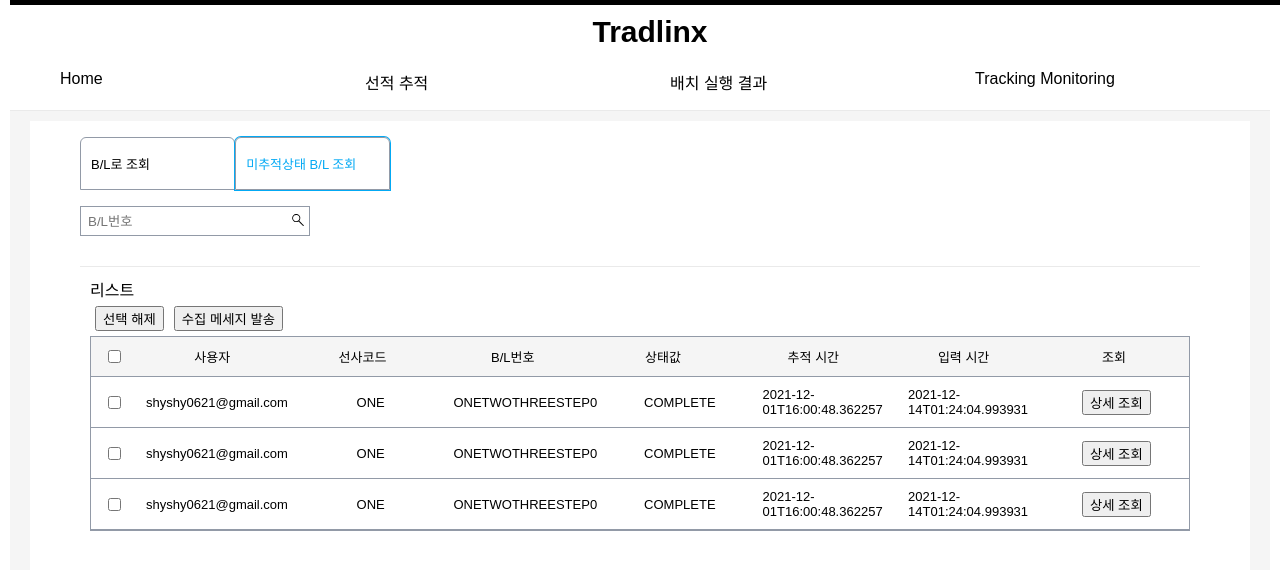
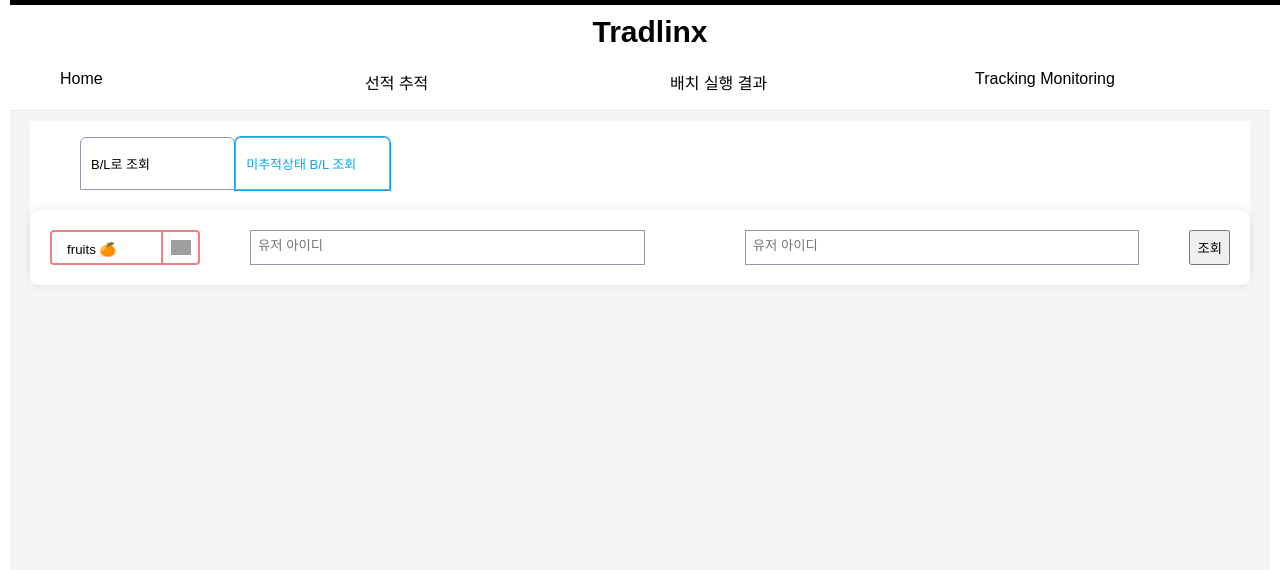
Before and after one commit to hachuu/nextjs-example, a Next.js app: page /cargo-track/finder in a window 1280 px wide. Both pictures are taken after a click on the item "미추적상태 B/L 조회". Shown: the top 570 px of the page. Built offline with nearby package versions, Linux system fonts and the light colour scheme; grey boxes are pictures that could not be loaded; a web font is replaced by a local one.

Commit message:
미추적상태 디자인 뽑는 중

```diff
--- /dev/null
+++ b/pages/cargo-track/components/untracking-BL-search.tsx
@@ -0,0 +1,118 @@
+import styled from "styled-components";
+import Image from "next/image";
+import { useState } from 'react';
+
+export const UnTrackingBLSearch = () => {
+
+  const [selectActive, setSelectActive] = useState(false);
+
+  const BLSearchDiv = styled.div`
+    display: flex;
+    flex-direction: row;
+    background-color: #fff;
+    border-radius: 10px;
+    box-shadow: 0px 0px 10px rgba(0, 0, 0, 0.1);
+    padding: 20px;
+    margin-top: 20px;
+  `;
+  const BLInputDiv = styled.div`
+    border: 1px solid #929aa7;
+    margin: 0 50px;
+    padding: 5px;
+    flex: 1;
+    justify-content: space-between;
+    @media (max-width: 768px) {
+      margin: 0 10px 0 10px;
+      // width: 100%;
+    }
+  `;
+
+  const BLInput = styled.input`
+    flex: 1;
+    border: none;
+  `;
+
+  const SelectBoxDiv = styled.div`
+    box-sizing: border-box;
+    position: relative;
+    width: 150px;
+    height: 35px;
+    border-radius: 4px;
+    border: 2px solid lightcoral;
+    background: url("https://freepikpsd.com/media/2019/10/down-arrow-icon-png-7-Transparent-Images.png")
+      calc(100% - 7px) center no-repeat;
+    background-size: 20px;
+    cursor: pointer;
+    :after {
+      content: "";
+      display: block;
+      width: 2px;
+      height: 100%;
+      position: absolute;
+      top: 0;
+      right: 35px;
+      background: lightcoral;
+    }
+  `;
+  const SelectButton = styled.button`
+    display: flex;
+    align-items: center;
+    width: inherit;
+    height: inherit;
+    border: 0 none;
+    outline: 0 none;
+    padding-left: 15px;
+    background: transparent;
+    cursor: pointer;
+  `;
+
+  const OptionUl = styled.ul`
+    position: absolute;
+    top: 28px;
+    left: 0;
+    width: 100%;
+    background: lightcoral;
+    color: #fff;
+    list-style-type: none;
+    padding: 0;
+    border-radius: 6px;
+    overflow: hidden;
+    max-height: ${(props: {active: boolean}) => props.active ? '500px': '0'};
+    transition: 0.3s ease-in;
+  `;
+
+  const OptionItemLi = styled.li`
+    border-bottom: 1px dashed rgb(170, 72, 72);
+    padding: 5px 15px 5px;
+    transition: .1s;
+    &:hover {
+      background: rgb(175, 93, 93);
+    }
+    &:last-child {
+      border-bottom: 0 none;
+    }
+  `;
+
+  return (
+    <>
+    <BLSearchDiv>
+      <SelectBoxDiv>
+        <SelectButton onClick={()=>setSelectActive(!selectActive)}>fruits 🍊</SelectButton>
+        <OptionUl active={selectActive}>
+          <OptionItemLi>apple</OptionItemLi>
+          <OptionItemLi>orange</OptionItemLi>
+          <OptionItemLi>grape</OptionItemLi>
+          <OptionItemLi>melon</OptionItemLi>
+        </OptionUl>
+      </SelectBoxDiv>
+      <BLInputDiv>
+        <BLInput placeholder="유저 아이디"></BLInput>
+      </BLInputDiv>
+      <BLInputDiv>
+        <BLInput placeholder="유저 아이디"></BLInput>
+      </BLInputDiv>
+      <button>조회</button>
+    </BLSearchDiv>
+    </>
+  );
+};
--- a/pages/cargo-track/finder.tsx
+++ b/pages/cargo-track/finder.tsx
@@ -1,9 +1,9 @@
 import { NextPage } from "next";
 import { useState } from "react";
 import styled, { css } from "styled-components";
+import { UnTrackingBLSearch } from './components/untracking-BL-search';
 
 const Finder: NextPage = () => {
-
   const [trackingYactive, setTrackingYactive] = useState(true);
   const [activeDetaillDiv, setActiveDetaillDiv] = useState(false);
 
@@ -55,6 +55,13 @@
     height: 100%;
   `;
 
+  const BLSearchDiv = styled.div`
+    box-shadow: 0px 0px 10px rgba(0, 0, 0, 0.1);
+    border-radius: 10px;
+    margin-top: 20px;
+    padding: 20px;
+`;
+
   const BLInputDiv = styled.div`
     border: 1px solid #929aa7;
     margin: 0 50px;
@@ -78,7 +85,7 @@
       cursor: pointer;
       box-shadow: 1px 1px 1px 1px #f5f5f5;
     }
-  `
+  `;
 
   const BLResultDiv = styled.div`
     justify-content: space-between;
@@ -87,16 +94,18 @@
     padding: 10px;
     margin: 30px 50px;
     display: flex;
-    flex-flow: ${(props: {activeDetaillDiv: boolean}) => props.activeDetaillDiv ? 'row wrap;': 'none'};
+    flex-flow: ${(props: { activeDetaillDiv: boolean }) =>
+      props.activeDetaillDiv ? "column wrap;" : "none"};
     @media (max-width: 768px) {
       margin: 0 10px 0 10px;
-      flex-flow: ${(props: {activeDetaillDiv: boolean}) => props.activeDetaillDiv ? 'column wrap;': 'none'};
       overflow-y: scroll;
     }
   `;
-  const BLListDiv =  styled.div`
-    flex:  ${(props: {activeDetaillDiv: boolean})  => props.activeDetaillDiv ? '0 0 40%': '1'};
-    // flex-basis: ${(props: {activeDetaillDiv: boolean})  => props.activeDetaillDiv ? '100%': 'none'};
+  const BLListDiv = styled.div`
+    flex: ${(props: { activeDetaillDiv: boolean }) =>
+      props.activeDetaillDiv ? "0 0 40%" : "1"};
+    // flex-basis: ${(props: { activeDetaillDiv: boolean }) =>
+      props.activeDetaillDiv ? "100%" : "none"};
     // @media (max-width: 768px) {
     //   overflow-y: scroll;
     // }
@@ -120,17 +129,17 @@
   const TableHeadDiv = styled.div`
     display: flex;
     flex-direction: row;
-  `
+    background-color: ${(props: { type: string }) => props.type === 'list' ? '#f5f5f5' : '#03a9f424'};
+  `;
 
   const TableHeadItemDiv = styled.div`
     padding: 10px;
     display: flex;
-    flex: ${((props: {flexValue: number})  => props.flexValue)};
+    flex: ${(props: { flexValue: number }) => props.flexValue};
     justify-content: center;
     align-items: center;
     border-bottom: 1px solid #929aa7;
     font-size: 13px;
-    background-color: #f5f5f5;
   `;
 
   const TableBodyDiv = styled.div`
@@ -141,15 +150,22 @@
   const TableBodyListDiv = styled.div`
     display: flex;
     flex-direction: row;
+    border-bottom: 1px solid #929aa7;
   `;
+
+  const TableBodyListDetailDiv = styled.div`
+    display: flex;
+    flex-direction: row;
+    border-bottom: 1px solid #929aa7;
+  `;
+
 
   const TableBodyListItemDiv = styled.div`
     padding: 10px;
     display: flex;
-    flex: ${((props: {flexValue: number})  => props.flexValue)};
+    flex: ${(props: { flexValue: number }) => props.flexValue};
     justify-content: center;
     align-items: center;
-    border-bottom: 1px solid #929aa7;
     font-size: 13px;
     overflow-wrap: break-word;
     @media (max-width: 768px) {
@@ -161,13 +177,18 @@
       -webkit-box-orient: vertical;
     }
   `;
+  const TableBodyListDetailBtnDiv = styled.div`
+    &: hover {
+      cursor: pointer;
+    }
+  `;
 
   const ListDetailButton = styled.button`
     margin: 0 10px 0 0;
   `;
-  const BLListDetailDiv =  styled.div`
-    flex: 0 0 40%;
-    margin-left: auto;
+  const BLListDetailDiv = styled.div`
+    flex: 1;
+    margin: 10px 10px 10px 10px;
     @media (max-width: 768px) {
       margin-left: 0;
       margin-top: 10px;
@@ -176,7 +197,7 @@
 
   const BLDetailCloseDiv = styled.div`
     display: flex;
-  `
+  `;
 
   const BLDetailCloseBtnImg = styled.img`
     margin-left: auto;
@@ -188,7 +209,7 @@
   const BLDetaiTableslDiv = styled.div`
     display: flex;
     flex-direction: column;
-  `
+  `;
 
   const BLDetailTableDiv = styled.div`
     display: flex;
@@ -196,7 +217,6 @@
     border-bottom: 1px solid #929aa7;
     margin-bottom: 10px;
   `;
-
 
   return (
     <PageDiv>
@@ -220,6 +240,9 @@
         </TabUl>
       </PageTab>
       <PageContent>
+        {
+          trackingYactive && (
+            <BLSearchDiv>
             <BLInputDiv>
               <BLInput placeholder="B/L번호"></BLInput>
               <span>
@@ -266,7 +289,7 @@
                   <ListDetailButton>수집 메세지 발송</ListDetailButton>
                 </OptionBtnDiv>
                 <ListTableDiv>
-              <TableHeadDiv>
+                  <TableHeadDiv type={'list'}>
                     <TableHeadItemDiv flexValue={0.2}>
                       <input type={"checkbox"}></input>
                     </TableHeadItemDiv>
@@ -299,93 +322,47 @@
                       <TableBodyListItemDiv flexValue={1}>
                         2021-12-14T01:24:04.993931
                       </TableBodyListItemDiv>
-                  <TableBodyListItemDiv flexValue={1}>
-                    <button onClick={() => setActiveDetaillDiv(true)}>
-                      상세 조회
-                    </button>
+                      <TableBodyListItemDiv
+                        flexValue={1}
+                        onClick={() => setActiveDetaillDiv(!activeDetaillDiv)}
+                      >
+                        <TableBodyListDetailBtnDiv>
+                          상세 조회 ▼
+                        </TableBodyListDetailBtnDiv>
                       </TableBodyListItemDiv>
                     </TableBodyListDiv>
-
-                <TableBodyListDiv>
-                  <TableBodyListItemDiv flexValue={0.2}>
-                    <input type={"checkbox"}></input>
-                  </TableBodyListItemDiv>
-                  <TableBodyListItemDiv flexValue={1}>
-                    shyshy0621@gmail.com
-                  </TableBodyListItemDiv>
-                  <TableBodyListItemDiv flexValue={1}>ONE</TableBodyListItemDiv>
-                  <TableBodyListItemDiv flexValue={1}>
-                    ONETWOTHREESTEP0
-                  </TableBodyListItemDiv>
-                  <TableBodyListItemDiv flexValue={1}>
-                    COMPLETE
-                  </TableBodyListItemDiv>
-                  <TableBodyListItemDiv flexValue={1}>
-                    2021-12-01T16:00:48.362257
-                  </TableBodyListItemDiv>
-                  <TableBodyListItemDiv flexValue={1}>
-                    2021-12-14T01:24:04.993931
-                  </TableBodyListItemDiv>
-                  <TableBodyListItemDiv flexValue={1}>
-                    <button onClick={() => setActiveDetaillDiv(true)}>
-                      상세 조회
-                    </button>
-                  </TableBodyListItemDiv>
-                </TableBodyListDiv>
-                <TableBodyListDiv>
-                  <TableBodyListItemDiv flexValue={0.2}>
-                    <input type={"checkbox"}></input>
-                  </TableBodyListItemDiv>
-                  <TableBodyListItemDiv flexValue={1}>
-                    shyshy0621@gmail.com
-                  </TableBodyListItemDiv>
-                  <TableBodyListItemDiv flexValue={1}>ONE</TableBodyListItemDiv>
-                  <TableBodyListItemDiv flexValue={1}>
-                    ONETWOTHREESTEP0
-                  </TableBodyListItemDiv>
-                  <TableBodyListItemDiv flexValue={1}>
-                    COMPLETE
-                  </TableBodyListItemDiv>
-                  <TableBodyListItemDiv flexValue={1}>
-                    2021-12-01T16:00:48.362257
-                  </TableBodyListItemDiv>
-                  <TableBodyListItemDiv flexValue={1}>
-                    2021-12-14T01:24:04.993931
-                  </TableBodyListItemDiv>
-                  <TableBodyListItemDiv flexValue={1}>
-                    <button onClick={() => setActiveDetaillDiv(true)}>
-                      상세 조회
-                    </button>
-                  </TableBodyListItemDiv>
-                </TableBodyListDiv>
-              </TableBodyDiv>
-            </ListTableDiv>
-          </BLListDiv>
                     {activeDetaillDiv && (
+                      <TableBodyListDetailDiv>
                         <BLListDetailDiv>
                           <BLDetailCloseDiv>
                             상세
-                <BLDetailCloseBtnImg
-                  src="https://cdn-icons-png.flaticon.com/512/151/151882.png"
-                  width="12px"
-                  height="12px"
-                  alt="닫기  무료 아이콘"
-                  title="닫기 무료 아이콘"
-                  onClick={() => setActiveDetaillDiv(false)}
-                ></BLDetailCloseBtnImg>
                           </BLDetailCloseDiv>
 
                           <BLDetaiTableslDiv>
                             <BLDetailTableDiv>
                               <ListTableDiv>
-                    <TableHeadDiv>
-                      <TableHeadItemDiv flexValue={0.7}>ID</TableHeadItemDiv>
-                      <TableHeadItemDiv flexValue={1}>선박명</TableHeadItemDiv>
-                      <TableHeadItemDiv flexValue={1}>출발항</TableHeadItemDiv>
-                      <TableHeadItemDiv flexValue={1}>도착항</TableHeadItemDiv>
-                      <TableHeadItemDiv flexValue={1}>ETD</TableHeadItemDiv>
-                      <TableHeadItemDiv flexValue={1}>ATD</TableHeadItemDiv>
-                      <TableHeadItemDiv flexValue={1}>ATA</TableHeadItemDiv>
+                                <TableHeadDiv  type={'detail'}>
+                                  <TableHeadItemDiv flexValue={0.7}>
+                                    ID
+                                  </TableHeadItemDiv>
+                                  <TableHeadItemDiv flexValue={1}>
+                                    선박명
+                                  </TableHeadItemDiv>
+                                  <TableHeadItemDiv flexValue={1}>
+                                    출발항
+                                  </TableHeadItemDiv>
+                                  <TableHeadItemDiv flexValue={1}>
+                                    도착항
+                                  </TableHeadItemDiv>
+                                  <TableHeadItemDiv flexValue={1}>
+                                    ETD
+                                  </TableHeadItemDiv>
+                                  <TableHeadItemDiv flexValue={1}>
+                                    ATD
+                                  </TableHeadItemDiv>
+                                  <TableHeadItemDiv flexValue={1}>
+                                    ATA
+                                  </TableHeadItemDiv>
                                 </TableHeadDiv>
                                 <TableBodyDiv>
                                   <TableBodyListDiv>
@@ -415,25 +392,44 @@
                               </ListTableDiv>
                             </BLDetailTableDiv>
                             <BLDetailTableDiv>
-
                               <ListTableDiv>
-                    <TableHeadDiv>
-                      <TableHeadItemDiv flexValue={0.7}>ID</TableHeadItemDiv>
+                                <TableHeadDiv type={'detail'}>
+                                  <TableHeadItemDiv flexValue={0.7}>
+                                    ID
+                                  </TableHeadItemDiv>
                                   <TableHeadItemDiv flexValue={1}>
                                     컨테이너번호
                                   </TableHeadItemDiv>
-                      <TableHeadItemDiv flexValue={1}>종류</TableHeadItemDiv>
-                      <TableHeadItemDiv flexValue={1}>크기</TableHeadItemDiv>
-                      <TableHeadItemDiv flexValue={1}>SEALNO</TableHeadItemDiv>
-                      <TableHeadItemDiv flexValue={1}>ATA</TableHeadItemDiv>
-                      <TableHeadItemDiv flexValue={1}>ATD</TableHeadItemDiv>
-                      <TableHeadItemDiv flexValue={1}>PORTOUT</TableHeadItemDiv>
-                      <TableHeadItemDiv flexValue={1}>RAILON</TableHeadItemDiv>
-                      <TableHeadItemDiv flexValue={1}>RAILOFF</TableHeadItemDiv>
+                                  <TableHeadItemDiv flexValue={1}>
+                                    종류
+                                  </TableHeadItemDiv>
+                                  <TableHeadItemDiv flexValue={1}>
+                                    크기
+                                  </TableHeadItemDiv>
+                                  <TableHeadItemDiv flexValue={1}>
+                                    SEALNO
+                                  </TableHeadItemDiv>
+                                  <TableHeadItemDiv flexValue={1}>
+                                    ATA
+                                  </TableHeadItemDiv>
+                                  <TableHeadItemDiv flexValue={1}>
+                                    ATD
+                                  </TableHeadItemDiv>
+                                  <TableHeadItemDiv flexValue={1}>
+                                    PORTOUT
+                                  </TableHeadItemDiv>
+                                  <TableHeadItemDiv flexValue={1}>
+                                    RAILON
+                                  </TableHeadItemDiv>
+                                  <TableHeadItemDiv flexValue={1}>
+                                    RAILOFF
+                                  </TableHeadItemDiv>
                                   <TableHeadItemDiv flexValue={1}>
                                     FINALARRIVAL
                                   </TableHeadItemDiv>
-                      <TableHeadItemDiv flexValue={1}>상세조회</TableHeadItemDiv>
+                                  <TableHeadItemDiv flexValue={1}>
+                                    상세조회
+                                  </TableHeadItemDiv>
                                 </TableHeadDiv>
                                 <TableBodyDiv>
                                   <TableBodyListDiv>
@@ -480,8 +476,10 @@
 
                             <BLDetailTableDiv>
                               <ListTableDiv>
-                    <TableHeadDiv>
-                      <TableHeadItemDiv flexValue={0.7}>문구</TableHeadItemDiv>
+                                <TableHeadDiv type={'detail'}>
+                                  <TableHeadItemDiv flexValue={0.7}>
+                                    문구
+                                  </TableHeadItemDiv>
                                   <TableHeadItemDiv flexValue={1}>
                                     이벤트 날짜 타입
                                   </TableHeadItemDiv>
@@ -491,8 +489,12 @@
                                   <TableHeadItemDiv flexValue={1}>
                                     체크포인트
                                   </TableHeadItemDiv>
-                      <TableHeadItemDiv flexValue={1}>선박명</TableHeadItemDiv>
-                      <TableHeadItemDiv flexValue={1}>항차</TableHeadItemDiv>
+                                  <TableHeadItemDiv flexValue={1}>
+                                    선박명
+                                  </TableHeadItemDiv>
+                                  <TableHeadItemDiv flexValue={1}>
+                                    항차
+                                  </TableHeadItemDiv>
                                 </TableHeadDiv>
                                 <TableBodyDiv>
                                   <TableBodyListDiv>
@@ -520,8 +522,83 @@
                             </BLDetailTableDiv>
                           </BLDetaiTableslDiv>
                         </BLListDetailDiv>
+                      </TableBodyListDetailDiv>
                     )}
+
+                    <TableBodyListDiv>
+                      <TableBodyListItemDiv flexValue={0.2}>
+                        <input type={"checkbox"}></input>
+                      </TableBodyListItemDiv>
+                      <TableBodyListItemDiv flexValue={1}>
+                        shyshy0621@gmail.com
+                      </TableBodyListItemDiv>
+                      <TableBodyListItemDiv flexValue={1}>ONE</TableBodyListItemDiv>
+                      <TableBodyListItemDiv flexValue={1}>
+                        ONETWOTHREESTEP0
+                      </TableBodyListItemDiv>
+                      <TableBodyListItemDiv flexValue={1}>
+                        COMPLETE
+                      </TableBodyListItemDiv>
+                      <TableBodyListItemDiv flexValue={1}>
+                        2021-12-01T16:00:48.362257
+                      </TableBodyListItemDiv>
+                      <TableBodyListItemDiv flexValue={1}>
+                        2021-12-14T01:24:04.993931
+                      </TableBodyListItemDiv>
+                      <TableBodyListItemDiv flexValue={1}>
+                        <TableBodyListDetailBtnDiv
+                          onClick={() => setActiveDetaillDiv(!activeDetaillDiv)}
+                        >
+                          상세 조회 ▼
+                        </TableBodyListDetailBtnDiv>
+                      </TableBodyListItemDiv>
+                    </TableBodyListDiv>
+                    {activeDetaillDiv && (
+                      <TableBodyListDetailDiv>테스트</TableBodyListDetailDiv>
+                    )}
+                    <TableBodyListDiv>
+                      <TableBodyListItemDiv flexValue={0.2}>
+                        <input type={"checkbox"}></input>
+                      </TableBodyListItemDiv>
+                      <TableBodyListItemDiv flexValue={1}>
+                        shyshy0621@gmail.com
+                      </TableBodyListItemDiv>
+                      <TableBodyListItemDiv flexValue={1}>ONE</TableBodyListItemDiv>
+                      <TableBodyListItemDiv flexValue={1}>
+                        ONETWOTHREESTEP0
+                      </TableBodyListItemDiv>
+                      <TableBodyListItemDiv flexValue={1}>
+                        COMPLETE
+                      </TableBodyListItemDiv>
+                      <TableBodyListItemDiv flexValue={1}>
+                        2021-12-01T16:00:48.362257
+                      </TableBodyListItemDiv>
+                      <TableBodyListItemDiv flexValue={1}>
+                        2021-12-14T01:24:04.993931
+                      </TableBodyListItemDiv>
+                      <TableBodyListItemDiv flexValue={1}>
+                        <TableBodyListDetailBtnDiv
+                          onClick={() => setActiveDetaillDiv(!activeDetaillDiv)}
+                        >
+                          상세 조회 ▼
+                        </TableBodyListDetailBtnDiv>
+                      </TableBodyListItemDiv>
+                    </TableBodyListDiv>
+                    {activeDetaillDiv && (
+                      <TableBodyListDetailDiv>테스트</TableBodyListDetailDiv>
+                    )}
+                  </TableBodyDiv>
+                </ListTableDiv>
+              </BLListDiv>
             </BLResultDiv>
+            </BLSearchDiv>
+          )
+        }
+        {
+          !trackingYactive && (
+            <UnTrackingBLSearch></UnTrackingBLSearch>
+          )
+        }
       </PageContent>
     </PageDiv>
   );
```
Also changed, not shown: pages/cargo-track/components/listTableDiv.tsx (deleted, +0 -19 lines). Lines whose indentation alone changed are shown as unchanged.
